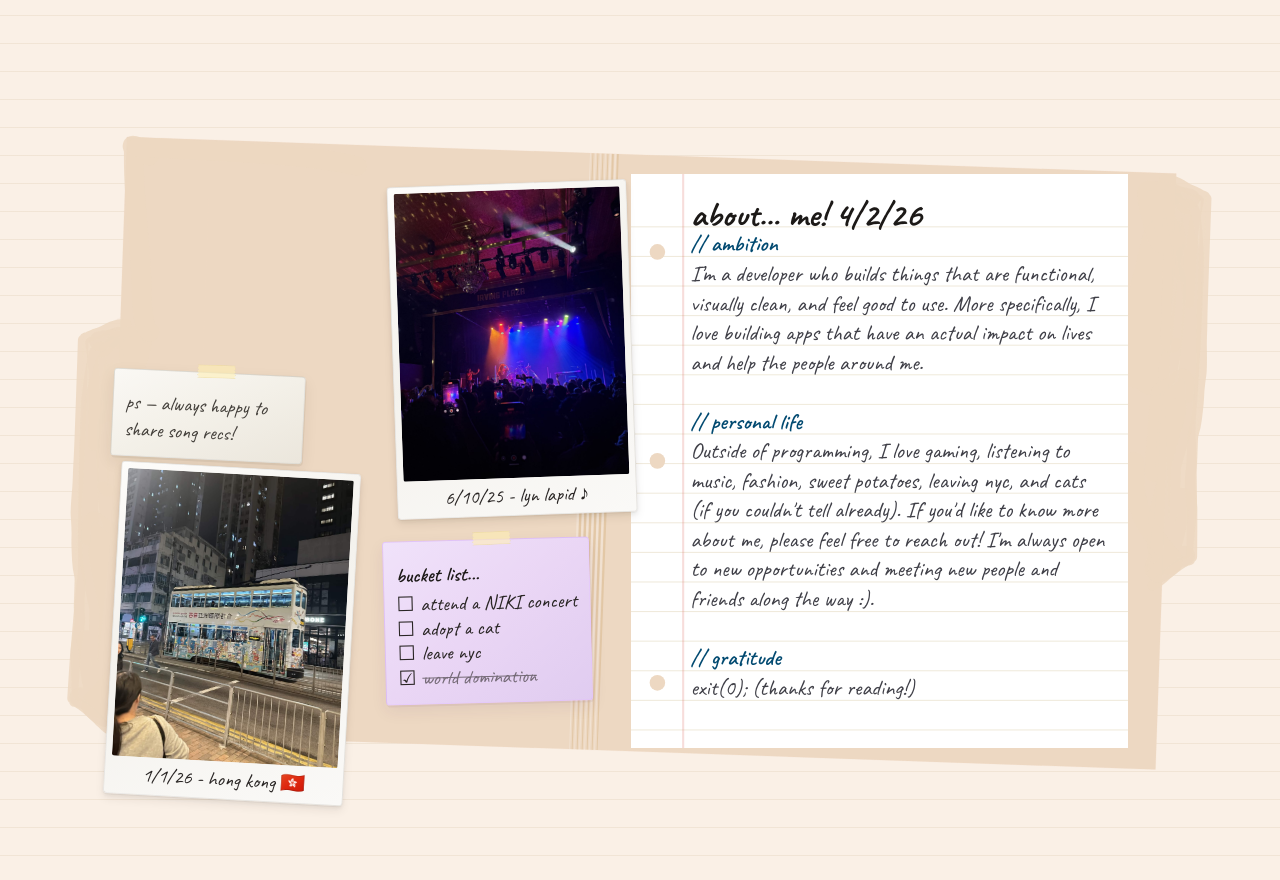
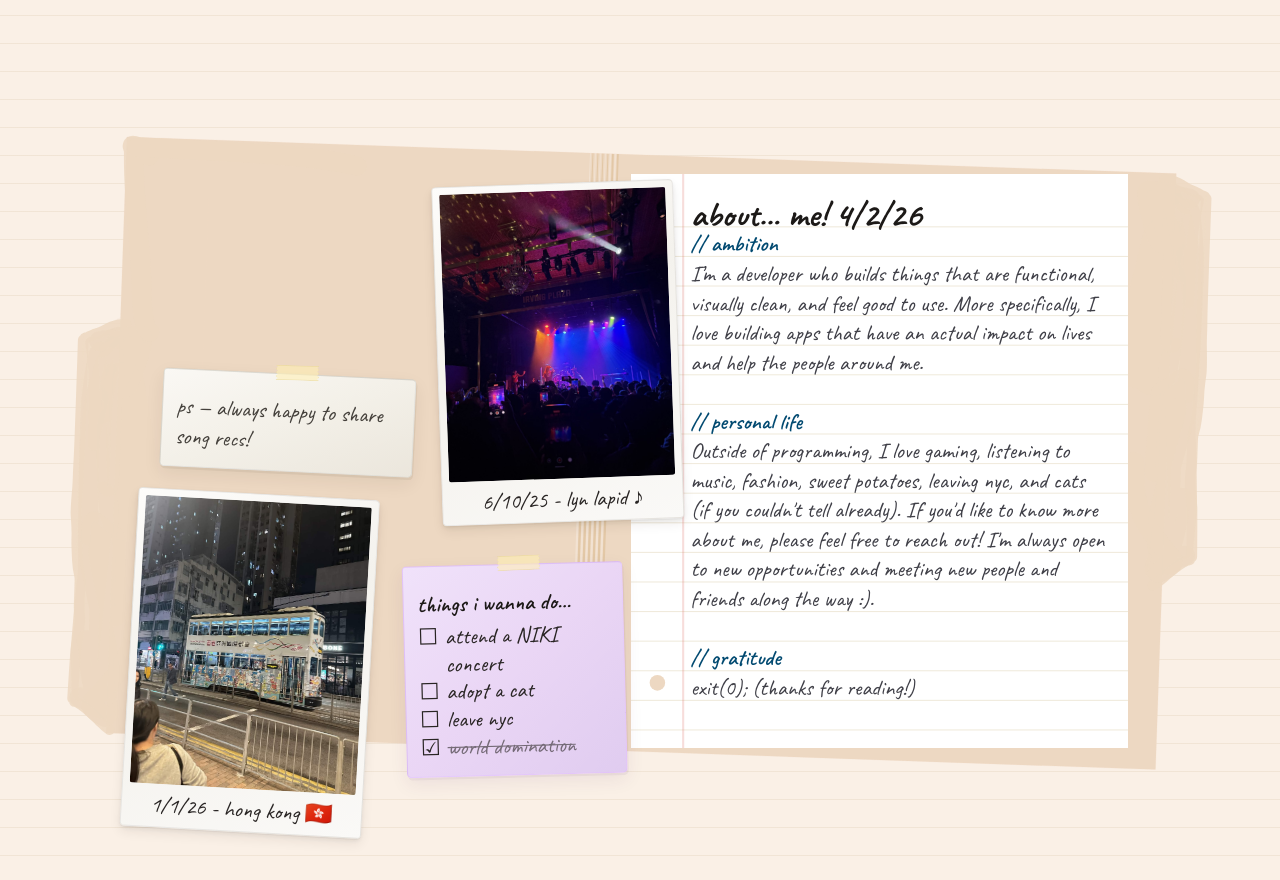
Before and after one commit to CalvinPun/portfolio, a Next.js app in the folder site/: page / in a window 1280 px wide. Shown: the part 740-1620 px from the top of the page. Built offline with nearby package versions, Linux system fonts and the light colour scheme.

Commit message:
improved scaling on diff screens

```diff
--- a/site/components/sections/AboutPocketScrap.tsx
+++ b/site/components/sections/AboutPocketScrap.tsx
@@ -11,7 +11,7 @@ export function AboutPocketScrap({ text }: { text: string }) {
   } as const;
 
   return (
-    <div className="relative z-0 -mt-34 w-[min(100%,12rem)] min-w-0 overflow-visible font-hand sm:-mt-44">
+    <div className="relative z-0 w-full min-w-0 overflow-visible font-hand">
       <div className="relative rotate-[2.75deg]">
         <div
           className="tape tape-sticky-top pointer-events-none absolute left-[42%] top-0 z-10 scale-75 opacity-90"
--- a/site/components/sections/AboutSection.tsx
+++ b/site/components/sections/AboutSection.tsx
@@ -23,7 +23,7 @@ export function AboutSection() {
       <div
         className="relative mx-auto w-full min-w-0"
         style={{
-          maxWidth: `min(100%, var(--folder-vw-cap), calc((100dvh - 3rem) * ${MANILA_RATIO.toFixed(3)}))`,
+          maxWidth: `min(100%, var(--folder-vw-cap), 112rem, calc((100dvh - 4rem) * ${MANILA_RATIO.toFixed(3)}))`,
         }}
       >
         <Image
@@ -37,12 +37,15 @@ export function AboutSection() {
           priority
         />
         {/* Left pocket — left of the folder crease (~49%); notebook sits on the right */}
-        <div className="pointer-events-auto absolute left-[6%] right-[53%] top-[7.5%] z-20 flex min-w-0 flex-col items-start gap-6 overflow-visible [container-type:inline-size] sm:left-[7%] sm:right-[53%] sm:top-[8%] sm:gap-8">
-          <div className="flex w-full min-w-0 flex-row flex-nowrap items-start justify-start gap-3 overflow-visible sm:gap-4 [container-type:inline-size]">
-            <div className="w-[15rem] min-w-0 shrink-0">
+        <div className="pointer-events-auto absolute left-[5.5%] right-[52.5%] top-[6.8%] z-20 min-w-0 overflow-visible sm:left-[6%] sm:top-[7%] md:left-[7%] md:right-[53%] md:top-[8%]">
+          <div
+            className="relative w-full max-w-[11rem] min-w-0 origin-top-left overflow-visible [container-type:inline-size] sm:max-w-[14rem] md:max-w-[31rem] lg:scale-[1.06] xl:scale-[1.12] 2xl:scale-[1.18]"
+            style={{ aspectRatio: "0.78 / 1" }}
+          >
+            <div className="absolute left-[5%] top-[0%] w-[60%] min-w-0 md:w-[53%]">
               <CurrentlyPlayingSpotify variant="embedded" />
             </div>
-            <div className="w-52 shrink-0 translate-x-4 sm:w-60 sm:translate-x-6">
+            <div className="absolute right-[-3%] top-[0%] w-[44%] min-w-0">
               <AboutPocketPolaroid
                 src={pocketPolaroid.src}
                 alt={pocketPolaroid.alt}
@@ -50,17 +53,17 @@ export function AboutSection() {
                 rotation={-2}
               />
             </div>
-          </div>
-          <AboutPocketScrap text={pocketScrap} />
-          <div className="flex w-full min-w-0 flex-row flex-nowrap items-start justify-start gap-3 overflow-visible sm:gap-4">
-            <div className="-mt-4 w-52 shrink-0 sm:-mt-6 sm:w-60 [container-type:inline-size]">
+            <div className="absolute left-[9%] top-[27%] w-[46%] min-w-0">
+              <AboutPocketScrap text={pocketScrap} />
+            </div>
+            <div className="absolute left-[3%] top-[44%] w-[44%] min-w-0 [container-type:inline-size]">
               <AboutPocketPolaroid
                 src={pocketPolaroid2.src}
                 alt={pocketPolaroid2.alt}
                 caption={pocketPolaroid2.caption}
               />
             </div>
-            <div className="shrink-0 translate-x-2 translate-y-8 sm:translate-x-4 sm:translate-y-12">
+            <div className="absolute right-[7%] top-[58%] w-[40%] min-w-0 md:top-[54%]">
               <AboutBucketList title={bucketList.title} items={bucketList.items} />
             </div>
           </div>
--- a/site/components/sections/CurrentlyPlayingSpotify.tsx
+++ b/site/components/sections/CurrentlyPlayingSpotify.tsx
@@ -119,7 +119,7 @@ export function CurrentlyPlayingSpotify({ variant = "default" }: Props) {
   if (data === null) {
     if (embedded) {
       return (
-        <div className="ml-3.5 w-[min(100%,15rem)] min-w-0 sm:ml-5" aria-hidden>
+        <div className="w-full min-w-0" aria-hidden>
           <EmbeddedPostItFrame>
             <div className="h-24 animate-pulse rounded-sm bg-emerald-900/10" />
           </EmbeddedPostItFrame>
@@ -183,7 +183,7 @@ export function CurrentlyPlayingSpotify({ variant = "default" }: Props) {
           href={idleHref}
           target="_blank"
           rel="noopener noreferrer"
-          className="ml-3.5 block w-[min(100%,15rem)] min-w-0 outline-none transition-[opacity,transform] hover:opacity-95 focus-visible:ring-2 focus-visible:ring-emerald-700/50 focus-visible:ring-offset-2 focus-visible:ring-offset-[#faf0e6] sm:ml-5"
+          className="block w-full min-w-0 outline-none transition-[opacity,transform] hover:opacity-95 focus-visible:ring-2 focus-visible:ring-emerald-700/50 focus-visible:ring-offset-2 focus-visible:ring-offset-[#faf0e6]"
           aria-label={idleAria}
         >
           {idleBody}
@@ -264,7 +264,7 @@ export function CurrentlyPlayingSpotify({ variant = "default" }: Props) {
           target="_blank"
           rel="noopener noreferrer"
           aria-label="Currently playing on Spotify — open in Spotify"
-          className="ml-3.5 block w-[min(100%,15rem)] min-w-0 outline-none transition-[opacity,transform] hover:opacity-95 focus-visible:ring-2 focus-visible:ring-emerald-700/50 focus-visible:ring-offset-2 focus-visible:ring-offset-[#faf0e6] sm:ml-5"
+          className="block w-full min-w-0 outline-none transition-[opacity,transform] hover:opacity-95 focus-visible:ring-2 focus-visible:ring-emerald-700/50 focus-visible:ring-offset-2 focus-visible:ring-offset-[#faf0e6]"
         >
           {body}
         </a>
@@ -272,7 +272,7 @@ export function CurrentlyPlayingSpotify({ variant = "default" }: Props) {
     }
     return (
       <div
-        className="ml-3.5 w-[min(100%,15rem)] min-w-0 sm:ml-5"
+        className="w-full min-w-0"
         role="region"
         aria-label="Currently playing on Spotify"
       >
--- a/site/data/siteContent.ts
+++ b/site/data/siteContent.ts
@@ -38,7 +38,7 @@ export const siteContent = {
     pocketScrap:
       "ps — always happy to share song recs!",
     bucketList: {
-      title: "bucket list...",
+      title: "things i wanna do...",
       items: [
         { text: "attend a NIKI concert" },
         { text: "adopt a cat" },
```
